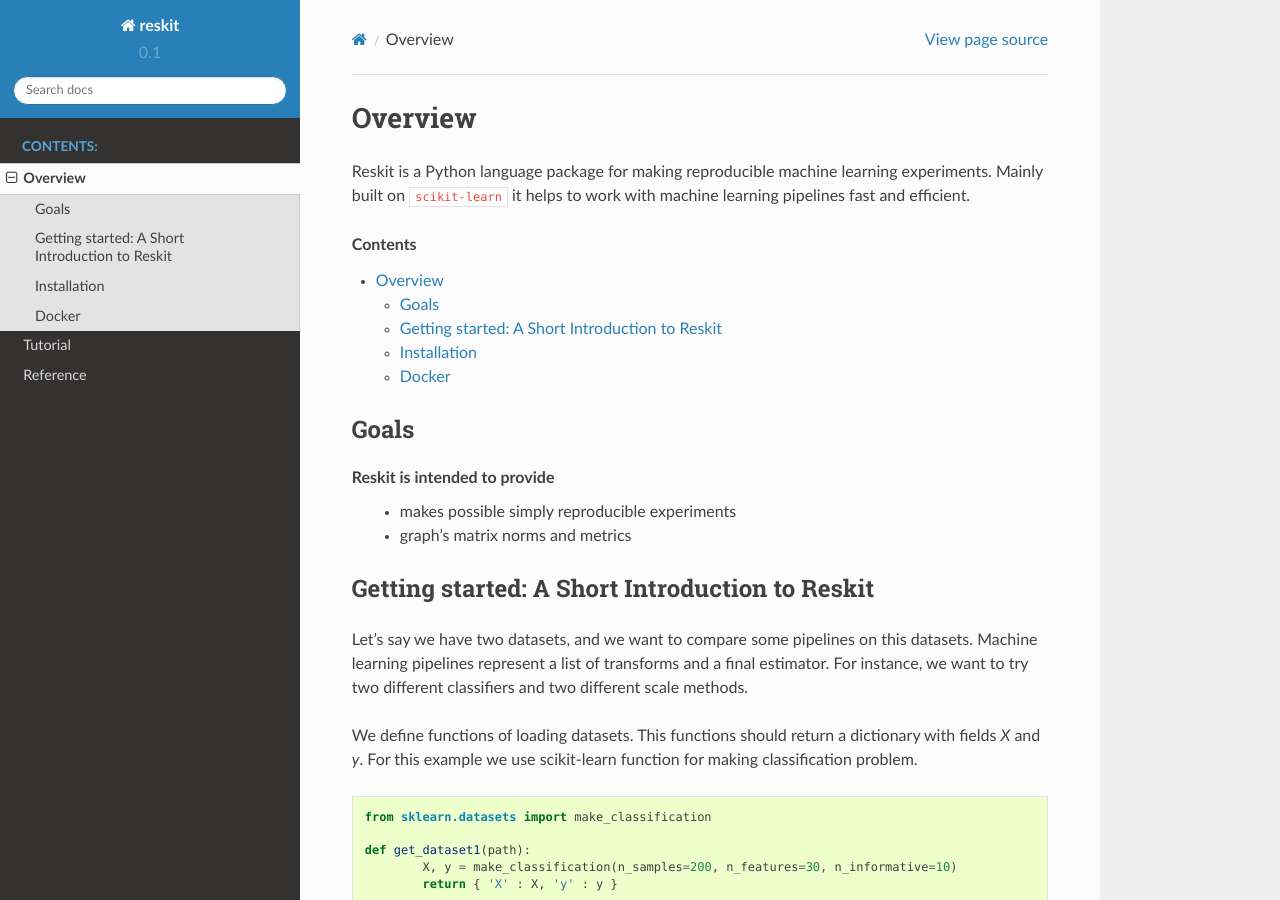
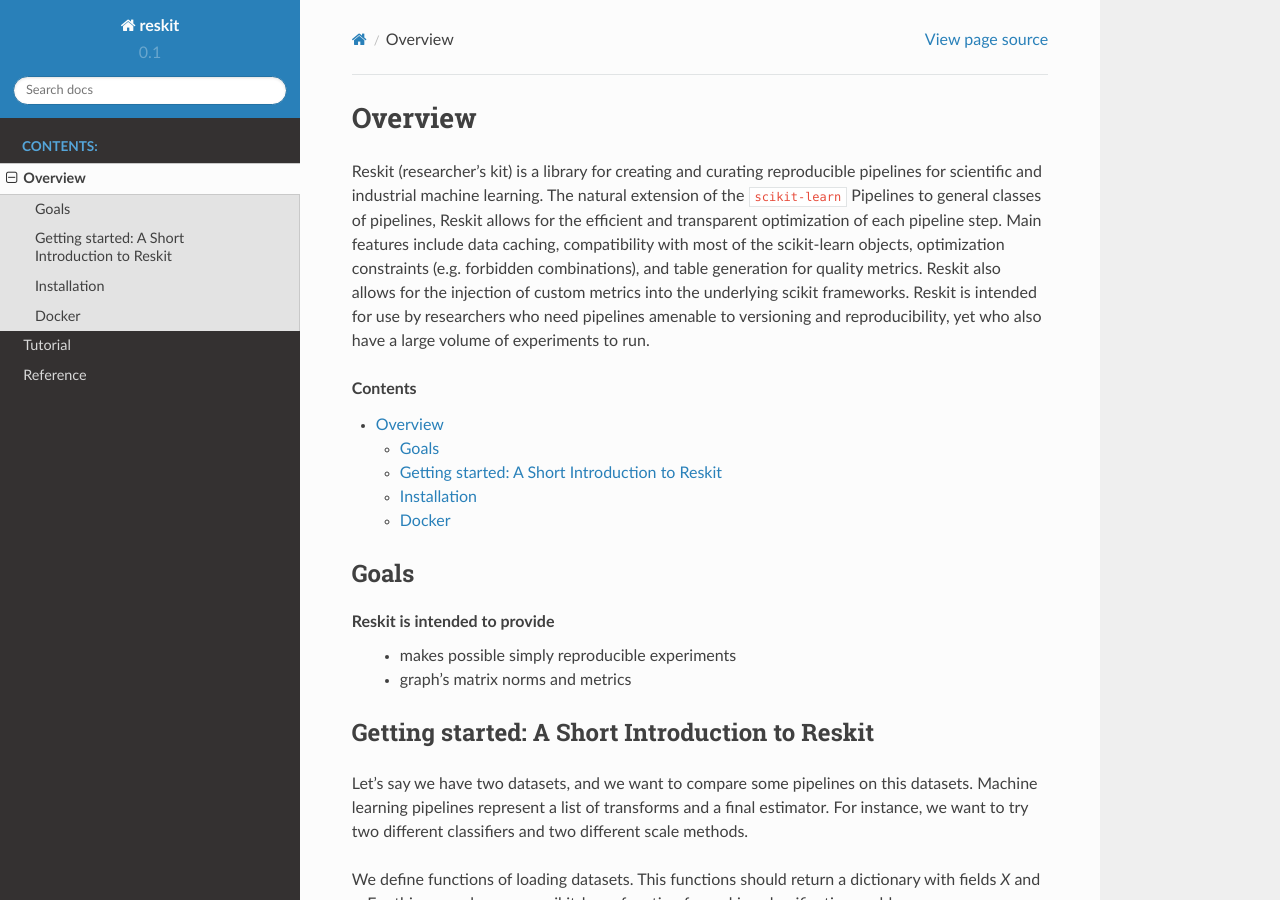
Before and after one commit to neuro-ml/reskit, a Sphinx documentation site: the page built from docs/source/overview.rst, in a window 1280 px wide and 900 px high. Built offline with Sphinx 7.4.7 and the Read the Docs theme 2.0.0, drawn with Linux system fonts in a browser that asks for light colours.

Commit message:
Update overview.rst

```diff
--- a/docs/source/overview.rst
+++ b/docs/source/overview.rst
@@ -2,8 +2,7 @@
 Overview
 ========
 
-Reskit is a Python language package for making reproducible machine learning experiments.
-Mainly built on ``scikit-learn`` it helps to work with machine learning pipelines fast and efficient.
+Reskit (researcher’s kit) is a library for creating and curating reproducible pipelines for scientific and industrial machine learning. The natural extension of the ``scikit-learn`` Pipelines to general classes of pipelines, Reskit allows for the efficient and transparent optimization of each pipeline step. Main features include data caching, compatibility with most of the scikit-learn objects, optimization constraints (e.g. forbidden combinations), and table generation for quality metrics. Reskit also allows for the injection of custom metrics into the underlying scikit frameworks. Reskit is intended for use by researchers who need pipelines amenable to versioning and reproducibility, yet who also have a large volume of experiments to run.
 
 .. contents::
 
```
